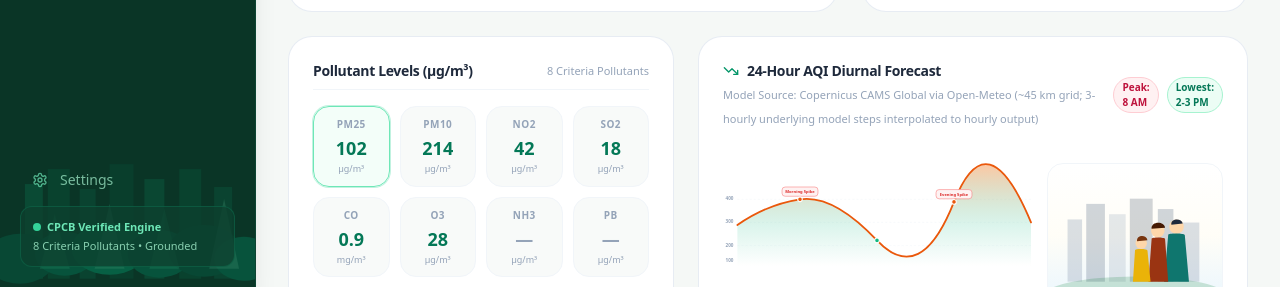
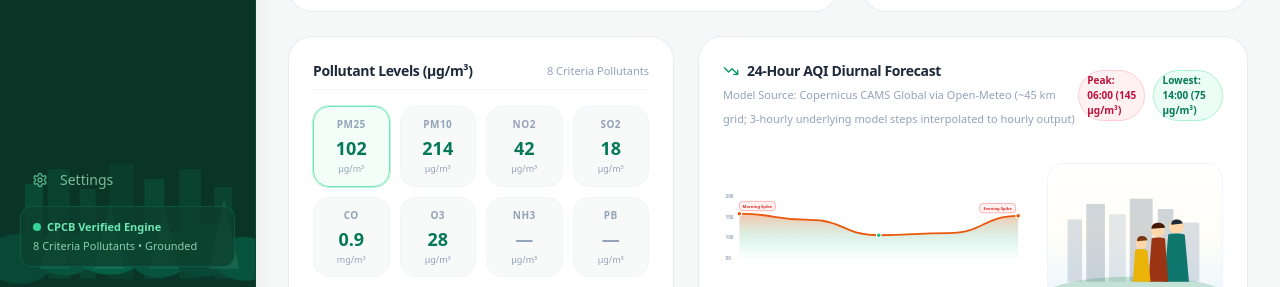
Before and after one commit to pavankarthikeyaatchyuta-lab/BreatheWise-AI, a Next.js app: page / in a window 1280 px wide. Shown: the part 513-800 px from the top of the page. Built offline with nearby package versions, Linux system fonts and the light colour scheme; no server answers.

Commit message:
feat: make 24h forecast graph dynamic across all cities and add 7s resilient timeout for AI evaluation

```diff
--- a/src/app/page.tsx
+++ b/src/app/page.tsx
@@ -59,6 +59,73 @@ export default function DashboardPage() {
     { label: 'Very Poor', range: '301-400', color: 'bg-red-500' },
     { label: 'Severe', range: '401-500', color: 'bg-rose-900' },
   ];
+
+  // Dynamic 24-Hour Diurnal Forecast Engine
+  const forecastList = aqiData.forecast24h && aqiData.forecast24h.length > 0 ? aqiData.forecast24h : [
+    { time: '06:00', pm25: 65, pm10: 110, estimatedCategory: 'Satisfactory' as const, isPeakSmogWindow: true, isRelativeLowWindow: false, activityRecommendation: 'RESTRICT_VULNERABLE' as const, isoTimestamp: '' },
+    { time: '09:00', pm25: 55, pm10: 95, estimatedCategory: 'Satisfactory' as const, isPeakSmogWindow: false, isRelativeLowWindow: false, activityRecommendation: 'RESTRICT_VULNERABLE' as const, isoTimestamp: '' },
+    { time: '12:00', pm25: 42, pm10: 75, estimatedCategory: 'Good' as const, isPeakSmogWindow: false, isRelativeLowWindow: false, activityRecommendation: 'MODERATE_OUTDOORS' as const, isoTimestamp: '' },
+    { time: '15:00', pm25: 38, pm10: 68, estimatedCategory: 'Good' as const, isPeakSmogWindow: false, isRelativeLowWindow: true, activityRecommendation: 'MODERATE_OUTDOORS' as const, isoTimestamp: '' },
+    { time: '18:00', pm25: 58, pm10: 102, estimatedCategory: 'Satisfactory' as const, isPeakSmogWindow: false, isRelativeLowWindow: false, activityRecommendation: 'RESTRICT_VULNERABLE' as const, isoTimestamp: '' },
+    { time: '21:00', pm25: 72, pm10: 125, estimatedCategory: 'Satisfactory' as const, isPeakSmogWindow: true, isRelativeLowWindow: false, activityRecommendation: 'RESTRICT_VULNERABLE' as const, isoTimestamp: '' },
+  ];
+
+  const maxForecastPm = Math.max(...forecastList.map((f) => f.pm25), 50);
+  const yCeiling = maxForecastPm > 300 ? 400 : maxForecastPm > 200 ? 300 : maxForecastPm > 100 ? 200 : 100;
+
+  let peakForecast = forecastList[0];
+  let lowForecast = forecastList[0];
+  forecastList.forEach((f) => {
+    if (f.pm25 > peakForecast.pm25) peakForecast = f;
+    if (f.pm25 < lowForecast.pm25) lowForecast = f;
+  });
+
+  // Calculate coordinates for SVG: viewBox 0 0 600 160
+  // Left: 32, Right: 575 (width 543)
+  // Baseline: 145, Top: 25 (height 120)
+  const chartPoints = forecastList.map((f, idx) => {
+    const x = 32 + (idx / Math.max(forecastList.length - 1, 1)) * 543;
+    const ratio = Math.min(Math.max(f.pm25 / yCeiling, 0.05), 0.95);
+    const y = 145 - ratio * 120;
+    return { x, y, ...f };
+  });
+
+  // Smooth spline curve
+  let curvePath = '';
+  if (chartPoints.length > 0) {
+    curvePath = `M ${chartPoints[0].x.toFixed(1)},${chartPoints[0].y.toFixed(1)}`;
+    for (let i = 0; i < chartPoints.length - 1; i++) {
+      const p0 = chartPoints[i];
+      const p1 = chartPoints[i + 1];
+      const mx = (p0.x + p1.x) / 2;
+      curvePath += ` C ${mx.toFixed(1)},${p0.y.toFixed(1)} ${mx.toFixed(1)},${p1.y.toFixed(1)} ${p1.x.toFixed(1)},${p1.y.toFixed(1)}`;
+    }
+  }
+
+  const lastPoint = chartPoints[chartPoints.length - 1] || { x: 575, y: 145 };
+  const firstPoint = chartPoints[0] || { x: 32, y: 145 };
+  const areaPath = curvePath ? `${curvePath} L ${lastPoint.x.toFixed(1)},150 L ${firstPoint.x.toFixed(1)},150 Z` : '';
+
+  // Find morning peak (first half) and evening peak (second half)
+  const midIdx = Math.floor(chartPoints.length / 2);
+  let morningPeak = chartPoints[0];
+  for (let i = 0; i <= midIdx; i++) {
+    if (chartPoints[i].pm25 > morningPeak.pm25) morningPeak = chartPoints[i];
+  }
+  let eveningPeak = chartPoints[midIdx] || chartPoints[0];
+  for (let i = midIdx; i < chartPoints.length; i++) {
+    if (chartPoints[i].pm25 > eveningPeak.pm25) eveningPeak = chartPoints[i];
+  }
+
+  // Dynamic stroke color based on peak severity
+  const strokeColor =
+    peakForecast.pm25 > 250
+      ? '#dc2626'
+      : peakForecast.pm25 > 120
+      ? '#ea580c'
+      : peakForecast.pm25 > 60
+      ? '#f59e0b'
+      : '#10b981';
 
   return (
     <div className="space-y-6 animate-in fade-in duration-300">
@@ -270,10 +337,10 @@ export default function DashboardPage() {
               {/* Inversion Peak vs Midday Low Indicators */}
               <div className="flex items-center gap-2 text-[10px] font-bold">
                 <span className="px-2 py-0.5 rounded-full bg-rose-50 text-rose-700 border border-rose-200">
-                  Peak: 8 AM
+                  Peak: {peakForecast.time} ({Math.round(peakForecast.pm25)} µg/m³)
                 </span>
                 <span className="px-2 py-0.5 rounded-full bg-emerald-50 text-emerald-700 border border-emerald-200">
-                  Lowest: 2-3 PM
+                  Lowest: {lowForecast.time} ({Math.round(lowForecast.pm25)} µg/m³)
                 </span>
               </div>
             </div>
@@ -285,66 +352,81 @@ export default function DashboardPage() {
                   {/* Gradient definition */}
                   <defs>
                     <linearGradient id="forecastGrad" x1="0" y1="0" x2="0" y2="1">
-                      <stop offset="0%" stopColor="#f97316" stopOpacity="0.4" />
-                      <stop offset="60%" stopColor="#10b981" stopOpacity="0.15" />
+                      <stop offset="0%" stopColor={strokeColor} stopOpacity="0.35" />
+                      <stop offset="60%" stopColor="#10b981" stopOpacity="0.12" />
                       <stop offset="100%" stopColor="#10b981" stopOpacity="0.0" />
                     </linearGradient>
                   </defs>
 
-                  {/* Y-axis Ticks */}
-                  <text x="5" y="32" fill="#94a3b8" fontSize="9" fontWeight="bold">400</text>
-                  <text x="5" y="77" fill="#94a3b8" fontSize="9" fontWeight="bold">300</text>
-                  <text x="5" y="122" fill="#94a3b8" fontSize="9" fontWeight="bold">200</text>
-                  <text x="5" y="152" fill="#94a3b8" fontSize="9" fontWeight="bold">100</text>
+                  {/* Dynamic Y-axis Ticks */}
+                  <text x="5" y="28" fill="#94a3b8" fontSize="9" fontWeight="bold">{yCeiling}</text>
+                  <text x="5" y="68" fill="#94a3b8" fontSize="9" fontWeight="bold">{Math.round(yCeiling * 0.75)}</text>
+                  <text x="5" y="108" fill="#94a3b8" fontSize="9" fontWeight="bold">{Math.round(yCeiling * 0.5)}</text>
+                  <text x="5" y="148" fill="#94a3b8" fontSize="9" fontWeight="bold">{Math.round(yCeiling * 0.25)}</text>
 
                   {/* Gridlines */}
-                  <line x1="28" y1="30" x2="600" y2="30" stroke="#f1f5f9" strokeDasharray="4" />
-                  <line x1="28" y1="75" x2="600" y2="75" stroke="#f1f5f9" strokeDasharray="4" />
-                  <line x1="28" y1="120" x2="600" y2="120" stroke="#f1f5f9" strokeDasharray="4" />
+                  <line x1="28" y1="25" x2="590" y2="25" stroke="#f1f5f9" strokeDasharray="4" />
+                  <line x1="28" y1="65" x2="590" y2="65" stroke="#f1f5f9" strokeDasharray="4" />
+                  <line x1="28" y1="105" x2="590" y2="105" stroke="#f1f5f9" strokeDasharray="4" />
+                  <line x1="28" y1="145" x2="590" y2="145" stroke="#f1f5f9" strokeDasharray="4" />
 
-                  {/* Area fill */}
+                  {/* Dynamic Area fill */}
+                  {areaPath && <path d={areaPath} fill="url(#forecastGrad)" />}
+
+                  {/* Dynamic Smooth Curve */}
+                  {curvePath && (
                     <path
-                    d="M28,80 Q85,40 150,30 T300,110 T450,35 T600,75 L600,160 L28,160 Z"
-                    fill="url(#forecastGrad)"
-                  />
-
-                  {/* Smooth Curve */}
-                  <path
-                    d="M28,80 Q85,40 150,30 T300,110 T450,35 T600,75"
+                      d={curvePath}
                       fill="none"
-                    stroke="#ea580c"
+                      stroke={strokeColor}
                       strokeWidth="3.5"
                       strokeLinecap="round"
                     />
+                  )}
 
-                  {/* Morning Spike Badge Floating Above Peak 1 */}
-                  <g transform="translate(115, 6)">
+                  {/* Morning Spike Badge Floating Above Morning Peak */}
+                  {morningPeak && (
+                    <g transform={`translate(${Math.max(morningPeak.x - 35, 32)}, ${Math.max(morningPeak.y - 24, 6)})`}>
                       <rect width="70" height="18" rx="6" fill="#fef2f2" stroke="#f87171" strokeWidth="1" />
                       <text x="35" y="12" fill="#dc2626" fontSize="8" fontWeight="bold" textAnchor="middle">Morning Spike</text>
                     </g>
+                  )}
 
-                  {/* Evening Spike Badge Floating Above Peak 2 */}
-                  <g transform="translate(415, 11)">
+                  {/* Evening Spike Badge Floating Above Evening Peak */}
+                  {eveningPeak && (
+                    <g transform={`translate(${Math.min(eveningPeak.x - 35, 500)}, ${Math.max(eveningPeak.y - 24, 6)})`}>
                       <rect width="70" height="18" rx="6" fill="#fef2f2" stroke="#f87171" strokeWidth="1" />
                       <text x="35" y="12" fill="#dc2626" fontSize="8" fontWeight="bold" textAnchor="middle">Evening Spike</text>
                     </g>
+                  )}
 
-                  {/* Peak 1 Point: Morning Spike */}
-                  <circle cx="150" cy="30" r="4.5" fill="#ea580c" stroke="#ffffff" strokeWidth="2" />
-                  {/* Lowest Point: Midday Expansion */}
-                  <circle cx="300" cy="110" r="4.5" fill="#10b981" stroke="#ffffff" strokeWidth="2" />
-                  {/* Peak 2 Point: Evening Spike */}
-                  <circle cx="450" cy="35" r="4.5" fill="#ea580c" stroke="#ffffff" strokeWidth="2" />
+                  {/* Dynamic Circles on Peak & Low Points */}
+                  {morningPeak && (
+                    <circle cx={morningPeak.x} cy={morningPeak.y} r="4.5" fill={strokeColor} stroke="#ffffff" strokeWidth="2" />
+                  )}
+                  {lowForecast && (
+                    <circle
+                      cx={chartPoints.find((p) => p.time === lowForecast.time)?.x ?? 300}
+                      cy={chartPoints.find((p) => p.time === lowForecast.time)?.y ?? 110}
+                      r="4.5"
+                      fill="#10b981"
+                      stroke="#ffffff"
+                      strokeWidth="2"
+                    />
+                  )}
+                  {eveningPeak && (
+                    <circle cx={eveningPeak.x} cy={eveningPeak.y} r="4.5" fill={strokeColor} stroke="#ffffff" strokeWidth="2" />
+                  )}
                 </svg>
 
-                {/* Time Labels on X-axis matching Reference Image */}
+                {/* Dynamic Time Labels on X-axis */}
                 <div className="flex justify-between text-[10px] text-slate-400 font-bold mt-1 px-4">
-                  <span>6 AM</span>
-                  <span>9 AM</span>
-                  <span>12 PM</span>
-                  <span>3 PM</span>
-                  <span>6 PM</span>
-                  <span>9 PM</span>
+                  {chartPoints.length >= 6
+                    ? [0, 1, 2, 3, 4, 5].map((idx) => {
+                        const ptIdx = Math.floor((idx / 5) * (chartPoints.length - 1));
+                        return <span key={idx}>{chartPoints[ptIdx]?.time || ''}</span>;
+                      })
+                    : ['6 AM', '9 AM', '12 PM', '3 PM', '6 PM', '9 PM'].map((t) => <span key={t}>{t}</span>)}
                 </div>
               </div>
 
--- a/src/lib/ai/gemini-client.ts
+++ b/src/lib/ai/gemini-client.ts
@@ -179,7 +179,17 @@ Respond with a JSON object with this exact structure:
 
   try {
     const ai = new GoogleGenAI({ apiKey });
-    const response = await ai.models.generateContent({
+
+    // 7-second timeout to quickly fall back to deterministic engine if upstream model is experiencing high demand (503)
+    const timeoutPromise = new Promise<never>((_, reject) =>
+      setTimeout(() => {
+        const timeoutErr = new Error('Upstream model response timed out or overloaded (503)');
+        (timeoutErr as { status?: number }).status = 503;
+        reject(timeoutErr);
+      }, 7000)
+    );
+
+    const generatePromise = ai.models.generateContent({
       model: modelName,
       contents: prompt,
       config: {
@@ -187,6 +197,8 @@ Respond with a JSON object with this exact structure:
         responseMimeType: 'application/json',
       },
     });
+
+    const response = await Promise.race([generatePromise, timeoutPromise]);
 
     const responseText = response.text;
     if (!responseText) {
```
Lines whose indentation alone changed are shown as unchanged.
